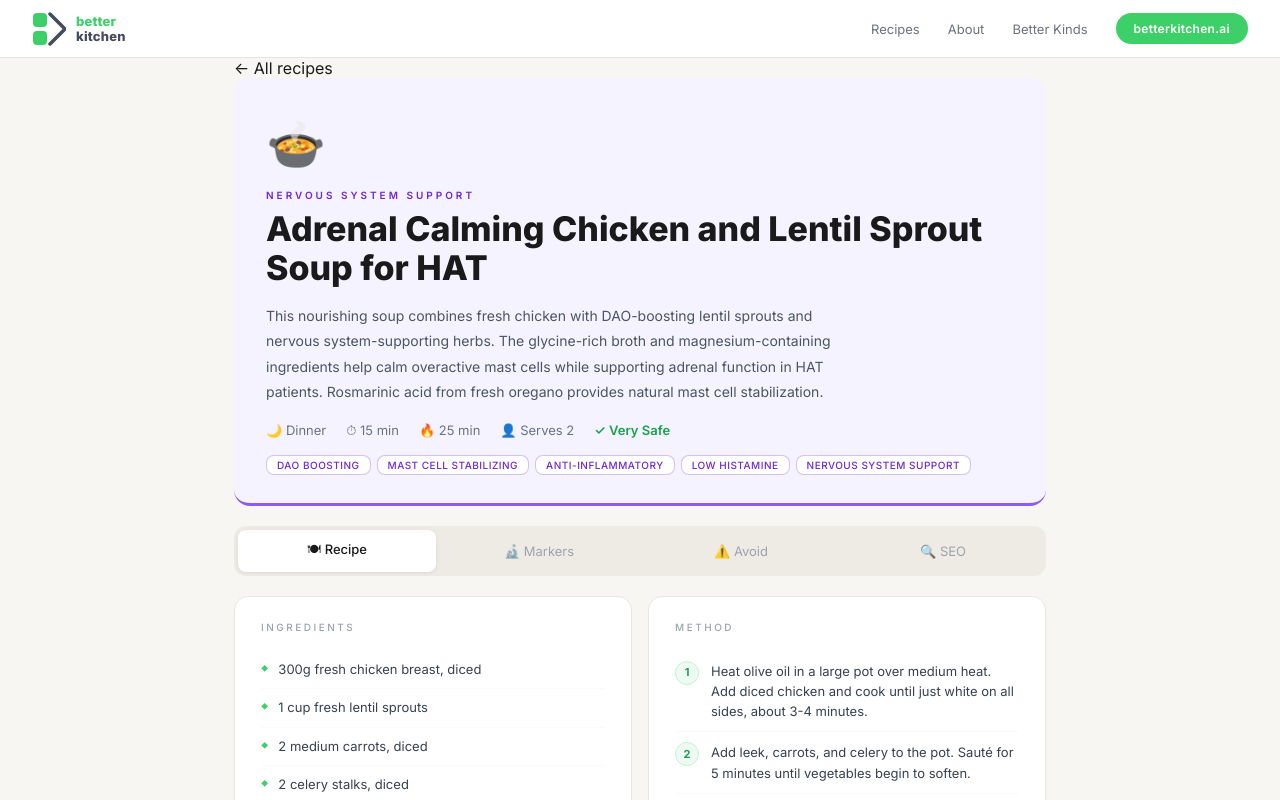
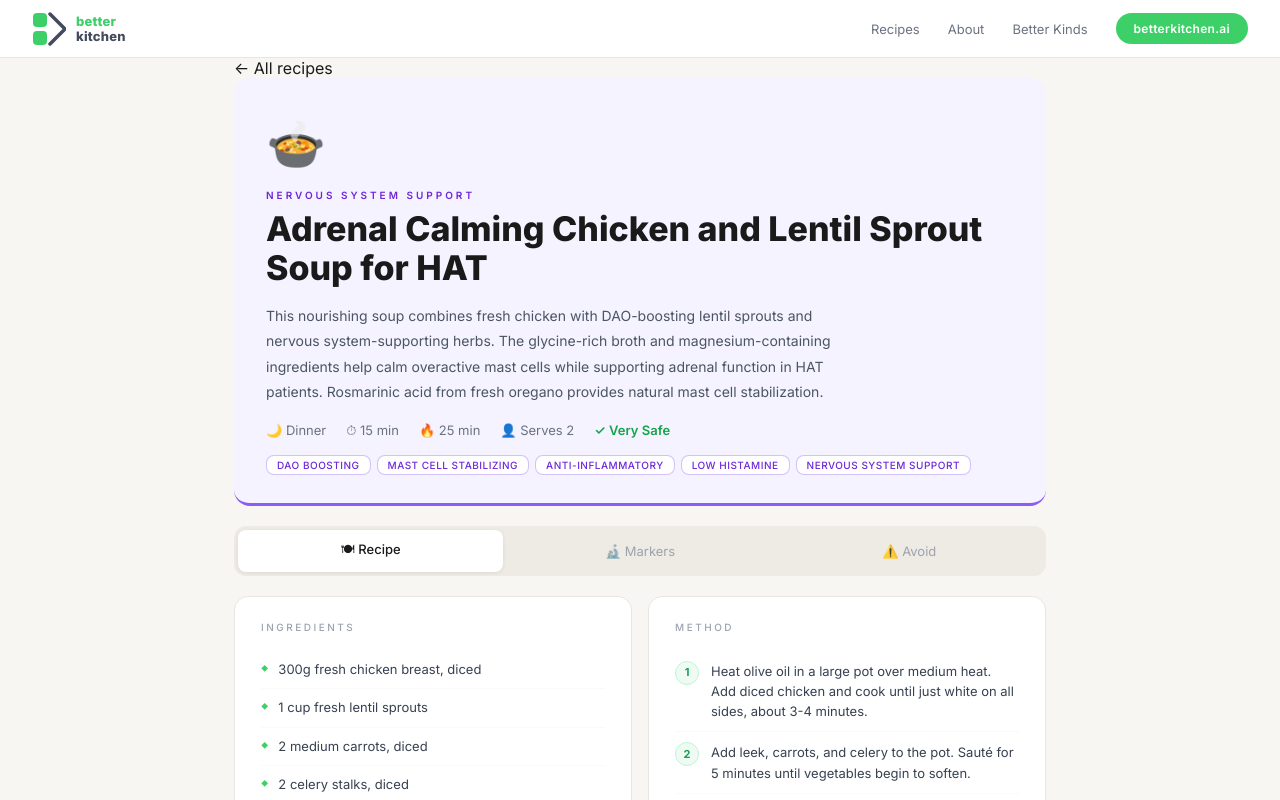
Before and after one commit to SamRadOfficial/better-kitchen, a Next.js app: page /recipe/adrenal-calming-chicken-lentil-sprout-soup-hat in a window 1280 px wide. Shown: the top 800 px of the page. Built offline with nearby package versions, Linux system fonts and the light colour scheme.

Commit message:
feat: gate SEO tab behind ?seo=1 query param

```diff
--- a/components/RecipeDetail.js
+++ b/components/RecipeDetail.js
@@ -1,4 +1,4 @@
-import { useState } from 'react';
+import { useState, useEffect } from 'react';
 import Link from 'next/link';
 import Head from 'next/head';
 
@@ -50,6 +50,18 @@ export function RecipeSchema({ recipe }) {
 
 export default function RecipeDetail({ recipe, backHref = '/' }) {
   const [activeTab, setActiveTab] = useState('recipe');
+  const [seoVisible, setSeoVisible] = useState(false);
+
+  useEffect(() => {
+    if (typeof window !== 'undefined') {
+      const params = new URLSearchParams(window.location.search);
+      setSeoVisible(params.get('seo') === '1');
+    }
+  }, []);
+
+  const tabList = seoVisible
+    ? ['recipe', 'markers', 'avoid', 'seo']
+    : ['recipe', 'markers', 'avoid'];
   const col = CAT[recipe.category] || CAT['Anti-Inflammatory'];
 
   return (
@@ -158,7 +170,7 @@ export default function RecipeDetail({ recipe, backHref = '/' }) {
       </div>
 
       <div className="tabs">
-        {['recipe', 'markers', 'avoid', 'seo'].map(tab => (
+        {tabList.map(tab => (
           <button key={tab}
             className={`tab-btn ${activeTab === tab ? 'on' : 'off'}`}
             onClick={() => setActiveTab(tab)}>
```
